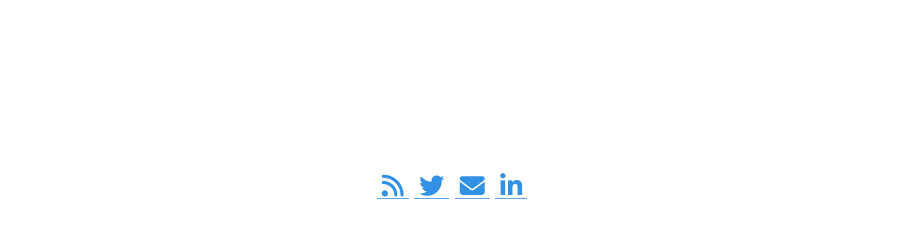
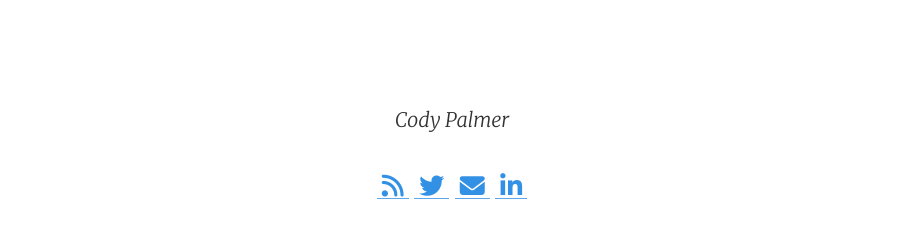
Before and after one commit to palmerco/web_server, a Jekyll site: the page built from index.html, in a window 1280 px wide. Shown: the part 655-893 px from the top of the page, without its empty margins (188-1091 px from the left). Built offline with Jekyll 4.4.1, drawn with Linux system fonts in a browser that asks for light colours; nearby versions of some CDN libraries; the list of posts is cut into pages by our own code.

Commit message:
With name in post footer

```diff
--- a/_includes/post_footer.html
+++ b/_includes/post_footer.html
@@ -1,5 +1,10 @@
 <div class="py2 post-footer">
   <!--img src="{{ site.baseurl }}/images/me.jpeg" alt="John Otander" class="avatar" /-->
+  <p>
+	  <div class="measure">
+		Cody Palmer
+	  </div>
+  </p>
   <p>
     {% if site.show_social_icons %}
 		{% include social_links.html %}
```
